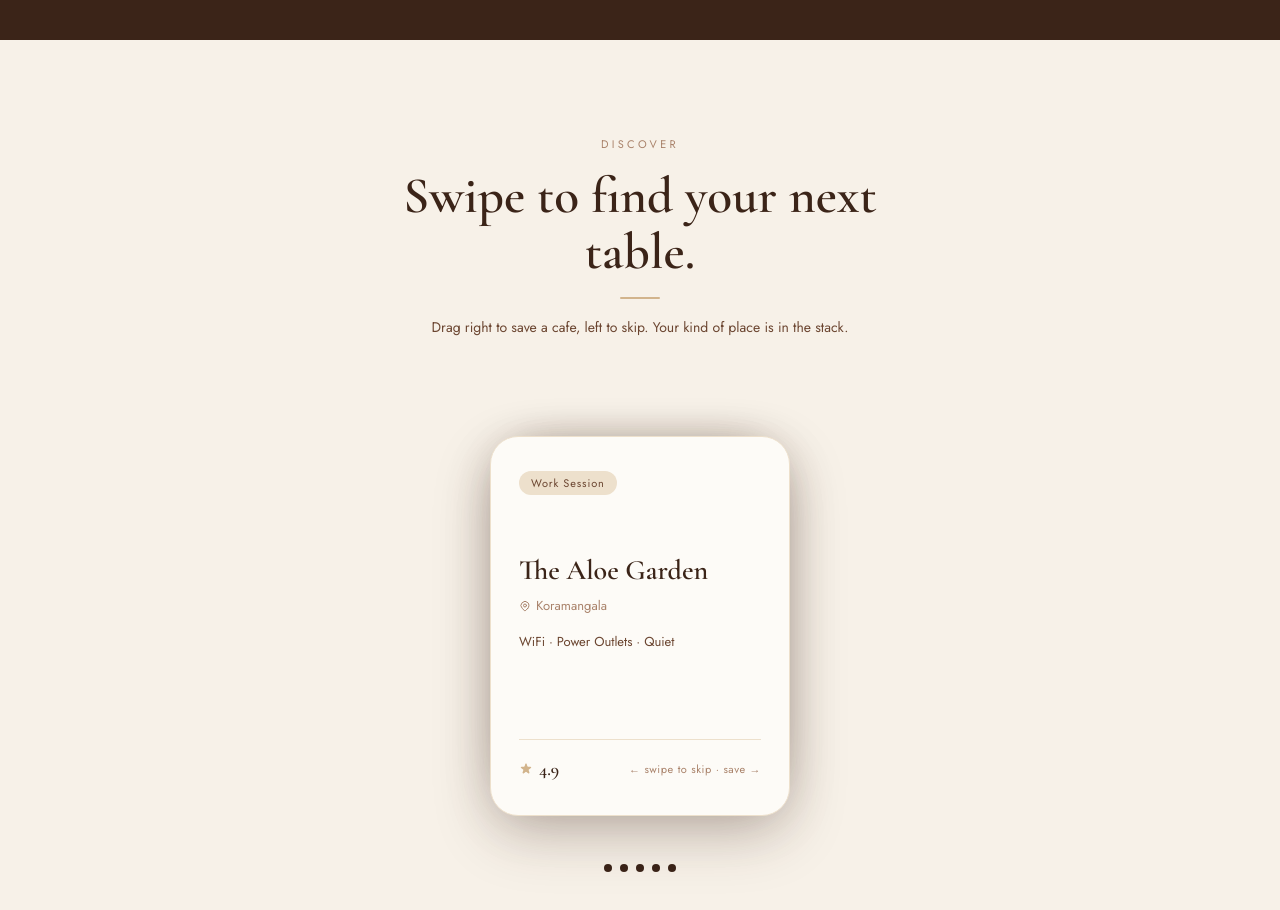
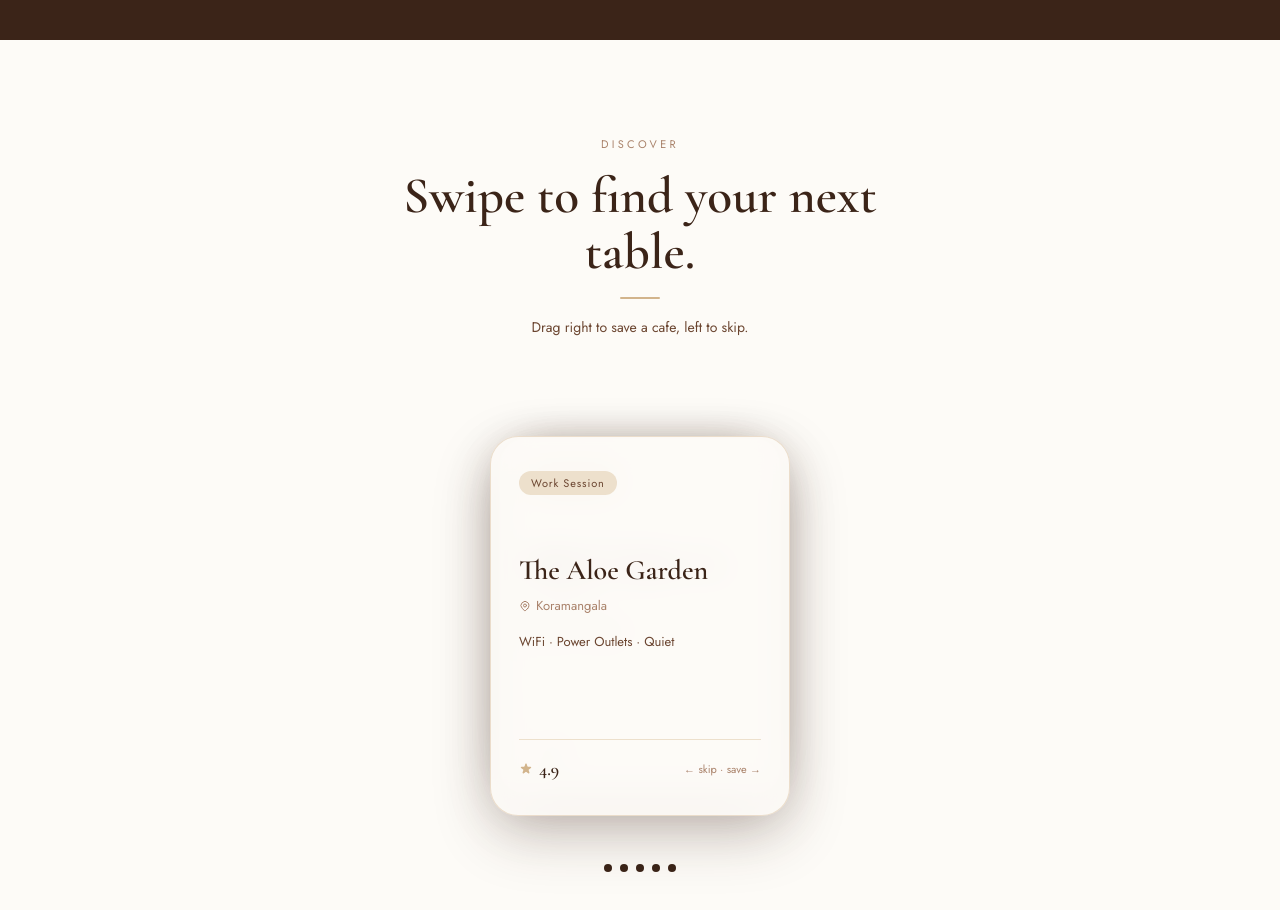
Before and after one commit to AravindakshayaS/avocado, a Next.js app: page / in a window 1280 px wide. Shown: the part 3560-4470 px from the top of the page. Built offline with nearby package versions, Linux system fonts and the light colour scheme.

Commit message:
Daily update

```diff
--- a/src/components/CardStack.js
+++ b/src/components/CardStack.js
@@ -1,19 +1,14 @@
-
-
 "use client";
 import { useState } from "react";
-import { motion, useMotionValue, useTransform, useAnimation } from "motion/react";
+import { motion, useMotionValue, useTransform, useAnimation } from "framer-motion";
 import { theme as t } from "./theme";
 
-// Rest of your card stack component code...
-
-
 const INITIAL_CARDS = [
-  { id:1, name:"Beanstalk Café",      location:"Banjara Hills", tag:"Hidden Gem",     rating:4.8, vibe:"Pour Over · WiFi · Bakery" },
-  { id:2, name:"The Dark Roast",      location:"Madhapur",      tag:"Live Music",      rating:4.5, vibe:"Pet Friendly · Moody Vibes" },
-  { id:3, name:"Patio & Press",       location:"Jubilee Hills",  tag:"Vegan Friendly",  rating:4.6, vibe:"Outdoor · Great Ambience" },
-  { id:4, name:"Milk & Timber Co.",   location:"Jayanagar",      tag:"Family Brunch",   rating:4.7, vibe:"Spacious · Parking" },
-  { id:5, name:"The Aloe Garden",     location:"Koramangala",    tag:"Work Session",    rating:4.9, vibe:"WiFi · Power Outlets · Quiet" },
+  { id:1, name:"Beanstalk Café",    location:"Banjara Hills", tag:"Hidden Gem",    rating:4.8, vibe:"Pour Over · WiFi · Bakery" },
+  { id:2, name:"The Dark Roast",    location:"Madhapur",      tag:"Live Music",     rating:4.5, vibe:"Pet Friendly · Moody Vibes" },
+  { id:3, name:"Patio & Press",     location:"Jubilee Hills",  tag:"Vegan Friendly", rating:4.6, vibe:"Outdoor · Great Ambience" },
+  { id:4, name:"Milk & Timber Co.", location:"Jayanagar",      tag:"Family Brunch",  rating:4.7, vibe:"Spacious · Parking" },
+  { id:5, name:"The Aloe Garden",   location:"Koramangala",    tag:"Work Session",   rating:4.9, vibe:"WiFi · Power Outlets · Quiet" },
 ];
 
 function Card({ card, index, total, onRemove }) {
@@ -21,10 +16,11 @@ function Card({ card, index, total, onRemove }) {
   const controls = useAnimation();
   const rotate = useTransform(x, [-200, 200], [-18, 18]);
   const opacity = useTransform(x, [-200, -100, 0, 100, 200], [0.4, 1, 1, 1, 0.4]);
-
-  // Left = dislike label, right = like label
-  const likeOpacity  = useTransform(x, [20, 100], [0, 1]);
-  const skipOpacity  = useTransform(x, [-100, -20], [1, 0]);
+  const likeOpacity = useTransform(x, [20, 100], [0, 1]);
+  const skipOpacity = useTransform(x, [-100, -20], [1, 0]);
+  const isTop = index === total - 1;
+  const stackOffset = (total - 1 - index) * 10;
+  const stackScale  = 1 - (total - 1 - index) * 0.06;
 
   const handleDragEnd = async (_, info) => {
     if (info.offset.x > 120) {
@@ -38,11 +34,6 @@ function Card({ card, index, total, onRemove }) {
     }
   };
 
-  // Stack offset — cards behind are scaled down and shifted up slightly
-  const stackOffset = (total - 1 - index) * 10;
-  const stackScale  = 1 - (total - 1 - index) * 0.06;
-  const isTop = index === total - 1;
-
   return (
     <motion.div
       drag={isTop ? "x" : false}
@@ -51,59 +42,31 @@ function Card({ card, index, total, onRemove }) {
       animate={controls}
       onDragEnd={isTop ? handleDragEnd : undefined}
       whileDrag={{ scale:1.04, cursor:"grabbing" }}
-      className="select-none"
       transition={{ duration:0.2 }}>
-
-      <div style={{ width:300, minHeight:380, background:t.cream, borderRadius:"1.75rem", boxShadow:`0 20px 60px ${t.chocolateDeep}33`, border:`1px solid ${t.beigeMid}`, padding:"32px 28px", display:"flex", flexDirection:"column", justifyContent:"space-between", cursor: isTop ? "grab" : "default", position:"relative", overflow:"hidden" }}>
-
-        {/* Like / Skip indicators — only on top card */}
+      <div style={{ width:300, minHeight:380, background:"rgba(253,251,247,0.88)", backdropFilter:"blur(16px)", WebkitBackdropFilter:"blur(16px)", borderRadius:"1.75rem", boxShadow:`0 20px 60px ${t.chocolateDeep}33`, border:`1px solid rgba(210,180,140,0.4)`, padding:"32px 28px", display:"flex", flexDirection:"column", justifyContent:"space-between", cursor: isTop ? "grab" : "default", position:"relative", overflow:"hidden" }}>
         {isTop && (
           <>
-            <motion.div style={{ opacity:likeOpacity, position:"absolute", top:24, left:24, background:"#4A7C59", color:"#fff", padding:"6px 16px", borderRadius:999, fontFamily:t.fontBody, fontSize:12, fontWeight:600, letterSpacing:"0.1em", zIndex:10 }}>
-              SAVE
-            </motion.div>
-            <motion.div style={{ opacity:skipOpacity, position:"absolute", top:24, right:24, background:t.chocolateMid, color:"#fff", padding:"6px 16px", borderRadius:999, fontFamily:t.fontBody, fontSize:12, fontWeight:600, letterSpacing:"0.1em", zIndex:10 }}>
-              SKIP
-            </motion.div>
+            <motion.div style={{ opacity:likeOpacity, position:"absolute", top:24, left:24, background:"#4A7C59", color:"#fff", padding:"6px 16px", borderRadius:999, fontFamily:t.fontBody, fontSize:12, fontWeight:600, letterSpacing:"0.1em", zIndex:10 }}>SAVE</motion.div>
+            <motion.div style={{ opacity:skipOpacity, position:"absolute", top:24, right:24, background:t.chocolateMid, color:"#fff", padding:"6px 16px", borderRadius:999, fontFamily:t.fontBody, fontSize:12, fontWeight:600, letterSpacing:"0.1em", zIndex:10 }}>SKIP</motion.div>
           </>
         )}
-
-        {/* Tag pill */}
         <div>
-          <span style={{ background:t.beigeMid, color:t.chocolateMid, fontFamily:t.fontBody, fontSize:11, letterSpacing:"0.08em", padding:"4px 12px", borderRadius:999 }}>
-            {card.tag}
-          </span>
+          <span style={{ background:t.beigeMid, color:t.chocolateMid, fontFamily:t.fontBody, fontSize:11, letterSpacing:"0.08em", padding:"4px 12px", borderRadius:999 }}>{card.tag}</span>
         </div>
-
-        {/* Main content */}
         <div>
-          <h3 style={{ color:t.chocolateDeep, fontFamily:t.fontHeading, fontSize:28, fontWeight:600, lineHeight:1.2, marginBottom:8 }}>
-            {card.name}
-          </h3>
+          <h3 style={{ color:t.chocolateDeep, fontFamily:t.fontHeading, fontSize:28, fontWeight:600, lineHeight:1.2, marginBottom:8 }}>{card.name}</h3>
           <p style={{ color:t.chocolateLight, fontFamily:t.fontBody, fontSize:13, marginBottom:16, display:"flex", alignItems:"center", gap:5 }}>
-            <svg style={{ width:12, height:12 }} fill="none" stroke="currentColor" viewBox="0 0 24 24">
-              <path strokeLinecap="round" strokeLinejoin="round" strokeWidth={2} d="M17.657 16.657L13.414 20.9a2 2 0 01-2.827 0l-4.244-4.243a8 8 0 1111.314 0zM15 11a3 3 0 11-6 0 3 3 0 016 0z"/>
-            </svg>
+            <svg style={{ width:12, height:12 }} fill="none" stroke="currentColor" viewBox="0 0 24 24"><path strokeLinecap="round" strokeLinejoin="round" strokeWidth={2} d="M17.657 16.657L13.414 20.9a2 2 0 01-2.827 0l-4.244-4.243a8 8 0 1111.314 0zM15 11a3 3 0 11-6 0 3 3 0 016 0z"/></svg>
             {card.location}
           </p>
-          <p style={{ color:t.chocolateMid, fontFamily:t.fontBody, fontSize:13, lineHeight:1.7, marginBottom:24 }}>
-            {card.vibe}
-          </p>
+          <p style={{ color:t.chocolateMid, fontFamily:t.fontBody, fontSize:13, lineHeight:1.7, marginBottom:24 }}>{card.vibe}</p>
         </div>
-
-        {/* Bottom — rating + hint */}
         <div style={{ borderTop:`1px solid ${t.beigeMid}`, paddingTop:16, display:"flex", alignItems:"center", justifyContent:"space-between" }}>
           <div style={{ display:"flex", alignItems:"center", gap:6 }}>
-            <svg style={{ width:14, height:14, color:t.beigeDark }} fill="currentColor" viewBox="0 0 20 20">
-              <path d="M9.049 2.927c.3-.921 1.603-.921 1.902 0l1.07 3.292a1 1 0 00.95.69h3.462c.969 0 1.371 1.24.588 1.81l-2.8 2.034a1 1 0 00-.364 1.118l1.07 3.292c.3.921-.755 1.688-1.54 1.118l-2.8-2.034a1 1 0 00-1.175 0l-2.8 2.034c-.784.57-1.838-.197-1.539-1.118l1.07-3.292a1 1 0 00-.364-1.118L2.98 8.72c-.783-.57-.38-1.81.588-1.81h3.461a1 1 0 00.951-.69l1.07-3.292z"/>
-            </svg>
+            <svg style={{ width:14, height:14, color:t.beigeDark }} fill="currentColor" viewBox="0 0 20 20"><path d="M9.049 2.927c.3-.921 1.603-.921 1.902 0l1.07 3.292a1 1 0 00.95.69h3.462c.969 0 1.371 1.24.588 1.81l-2.8 2.034a1 1 0 00-.364 1.118l1.07 3.292c.3.921-.755 1.688-1.54 1.118l-2.8-2.034a1 1 0 00-1.175 0l-2.8 2.034c-.784.57-1.838-.197-1.539-1.118l1.07-3.292a1 1 0 00-.364-1.118L2.98 8.72c-.783-.57-.38-1.81.588-1.81h3.461a1 1 0 00.951-.69l1.07-3.292z"/></svg>
             <span style={{ color:t.chocolateDeep, fontFamily:t.fontHeading, fontSize:18, fontWeight:600 }}>{card.rating}</span>
           </div>
-          {isTop && (
-            <span style={{ color:t.chocolateLight, fontFamily:t.fontBody, fontSize:11, letterSpacing:"0.05em" }}>
-              ← swipe to skip · save →
-            </span>
-          )}
+          {isTop && <span style={{ color:t.chocolateLight, fontFamily:t.fontBody, fontSize:11 }}>← skip · save →</span>}
         </div>
       </div>
     </motion.div>
@@ -112,62 +75,35 @@ function Card({ card, index, total, onRemove }) {
 
 export default function CardStack() {
   const [cards, setCards] = useState(INITIAL_CARDS);
-  const [saved, setSaved] = useState([]);
-
-  const removeCard = (id) => {
-    const card = cards.find(c => c.id === id);
-    setCards(prev => prev.filter(c => c.id !== id));
-    // Simple heuristic: if swiped (we track via direction in full impl), just note it
-  };
-
-  const reset = () => {
-    setCards(INITIAL_CARDS);
-    setSaved([]);
-  };
+  const removeCard = (id) => setCards(prev => prev.filter(c => c.id !== id));
 
   return (
-    <section style={{ background:t.beigeWarm, minHeight:"100vh", display:"flex", alignItems:"center", justifyContent:"center" }} className="py-24">
+    // Transparent — mesh shows fully through this section
+    <section style={{ background:"transparent", minHeight:"100vh", display:"flex", alignItems:"center", justifyContent:"center" }} className="py-24">
       <div className="max-w-7xl mx-auto px-6 w-full flex flex-col items-center">
-
-        {/* Heading */}
         <div style={{ textAlign:"center", marginBottom:56, maxWidth:560 }}>
           <p style={{ color:t.chocolateLight, fontFamily:t.fontBody, fontSize:11, letterSpacing:"0.3em", textTransform:"uppercase", marginBottom:16 }}>Discover</p>
-          <h2 style={{ color:t.chocolateDeep, fontFamily:t.fontHeading, fontSize:"clamp(32px,4vw,52px)", fontWeight:600, lineHeight:1.1, marginBottom:16 }}>
-            Swipe to find your next table.
-          </h2>
+          <h2 style={{ color:t.chocolateDeep, fontFamily:t.fontHeading, fontSize:"clamp(32px,4vw,52px)", fontWeight:600, lineHeight:1.1, marginBottom:16 }}>Swipe to find your next table.</h2>
           <div style={{ width:40, height:2, background:t.beigeDark, borderRadius:2, margin:"0 auto 16px" }} />
-          <p style={{ color:t.chocolateMid, fontFamily:t.fontBody, fontSize:14, lineHeight:1.8 }}>
-            Drag right to save a cafe, left to skip. Your kind of place is in the stack.
-          </p>
+          <p style={{ color:t.chocolateMid, fontFamily:t.fontBody, fontSize:14, lineHeight:1.8 }}>Drag right to save a cafe, left to skip.</p>
         </div>
 
-        {/* Card stack */}
         <div style={{ position:"relative", height:420, width:300, marginBottom:48 }}>
           {cards.length > 0 ? (
-            cards.map((card, i) => (
-              <Card key={card.id} card={card} index={i} total={cards.length} onRemove={removeCard} />
-            ))
+            cards.map((card, i) => <Card key={card.id} card={card} index={i} total={cards.length} onRemove={removeCard} />)
           ) : (
             <div style={{ display:"flex", flexDirection:"column", alignItems:"center", justifyContent:"center", height:"100%", gap:16 }}>
-              <p style={{ color:t.chocolateLight, fontFamily:t.fontHeading, fontSize:22, textAlign:"center" }}>
-                You've seen them all.
-              </p>
-              <button onClick={reset}
-                style={{ background:t.chocolateDeep, color:t.cream, borderRadius:999, padding:"12px 28px", fontFamily:t.fontBody, fontSize:13, fontWeight:600, border:"none", cursor:"pointer" }}>
-                Start Over
-              </button>
+              <p style={{ color:t.chocolateLight, fontFamily:t.fontHeading, fontSize:22, textAlign:"center" }}>You've seen them all.</p>
+              <button onClick={() => setCards(INITIAL_CARDS)} style={{ background:t.chocolateDeep, color:t.cream, borderRadius:999, padding:"12px 28px", fontFamily:t.fontBody, fontSize:13, fontWeight:600, border:"none", cursor:"pointer" }}>Start Over</button>
             </div>
           )}
         </div>
 
-        {/* Remaining count */}
-        {cards.length > 0 && (
-          <div style={{ display:"flex", gap:8 }}>
-            {INITIAL_CARDS.map((c, i) => (
-              <div key={c.id} style={{ width:8, height:8, borderRadius:"50%", background: cards.find(x => x.id===c.id) ? t.chocolateDeep : t.beigeMid, transition:"background 0.3s" }} />
-            ))}
-          </div>
-        )}
+        <div style={{ display:"flex", gap:8 }}>
+          {INITIAL_CARDS.map(c => (
+            <div key={c.id} style={{ width:8, height:8, borderRadius:"50%", background: cards.find(x => x.id===c.id) ? t.chocolateDeep : t.beigeMid, transition:"background 0.3s" }} />
+          ))}
+        </div>
       </div>
     </section>
   );
```
